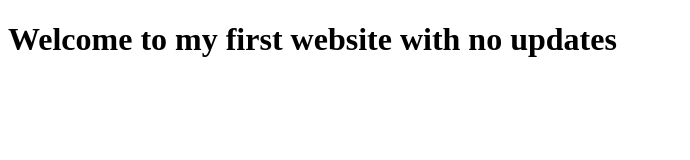
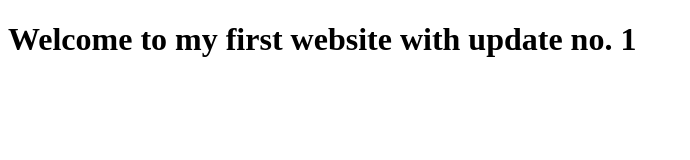
Before and after one commit to RamCse05/final, a plain HTML site: page index.html in a window 1280 px wide. Shown: the whole page, without its empty margins (0-690 px from the left). Drawn offline with Linux system fonts and the light colour scheme.

Commit message:
Update index.html

```diff
--- a/index.html
+++ b/index.html
@@ -4,6 +4,6 @@
 <title>My Website</title>
 </head>
 <body>
-<h1>Welcome to my first website with no updates</h1>
+<h1>Welcome to my first website with update no. 1</h1>
 </body>
 </html>
```
